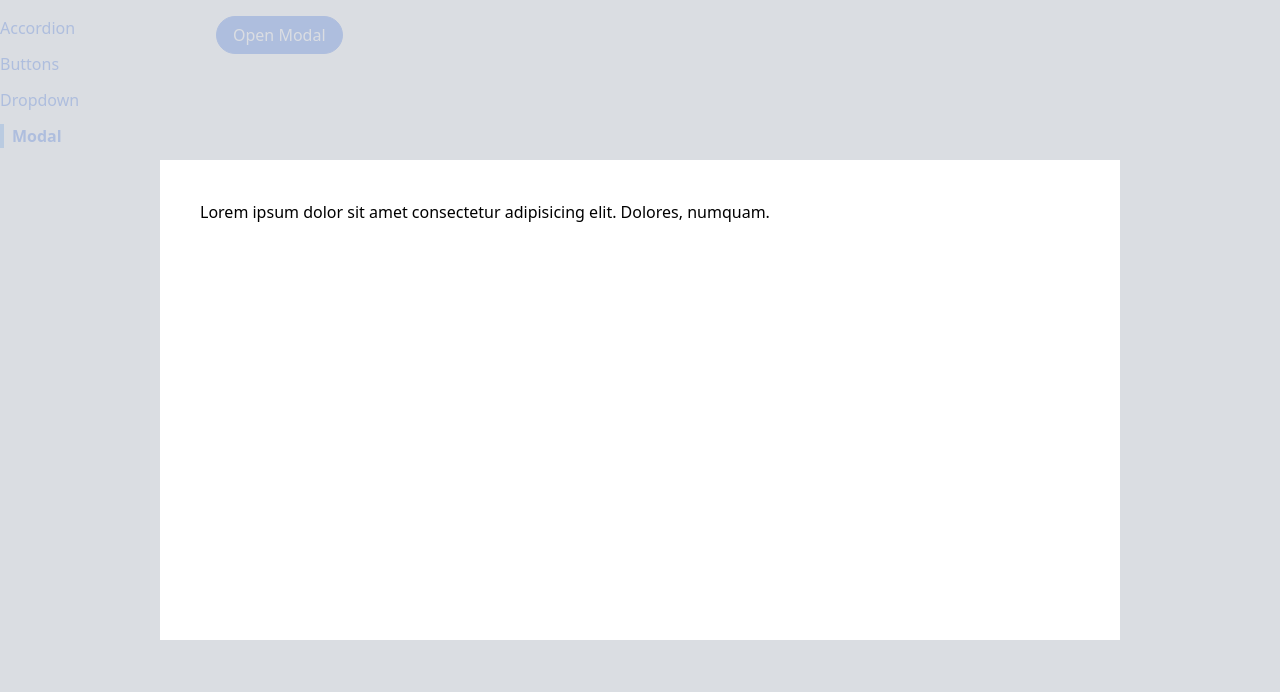
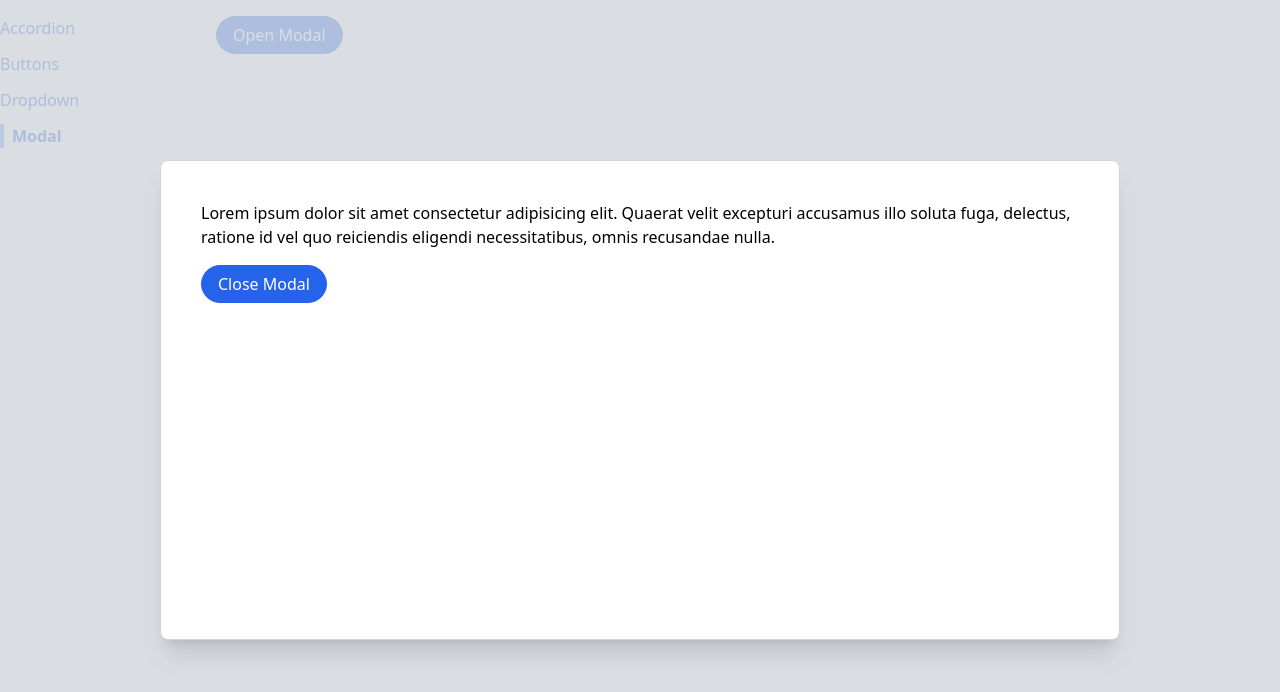
Before and after one commit to mrivasperez/component-library, a React (Vite) app: page /modal in a window 1280 px wide. Both pictures are taken after a click on the button "Open Modal". Shown: the top 692 px of the page. Built offline with nearby package versions, Linux system fonts and the light colour scheme.

Commit message:
style: Modal styling

```diff
--- a/src/components/Modal.tsx
+++ b/src/components/Modal.tsx
@@ -1,13 +1,24 @@
+import { PropsWithChildren, useEffect } from "react";
 import ReactDOM from "react-dom";
 
-const Modal = () => {
+interface ModalProps {
+  onClose: () => void;
+}
+
+const Modal = ({ onClose, children }: PropsWithChildren<ModalProps>) => {
+  // prevent overflow scroll
+  useEffect(() => {
+    document.body.classList.add("overflow-hidden");
+    return document.body.classList.remove("overflow-hidden");
+  }, []);
+
   return ReactDOM.createPortal(
     <div>
-      <div className=" absolute inset-0 bg-gray-300 opacity-80"></div>
-      <div className="absolute inset-40 p-10 bg-white">
-        Lorem ipsum dolor sit amet consectetur adipisicing elit. Dolores,
-        numquam.
-      </div>
+      <div
+        className="fixed inset-0 bg-gray-300 opacity-80"
+        onClick={onClose}
+      ></div>
+      <div className="fixed inset-40 p-10 bg-white shadow-xl border border-gray-300 rounded-lg">{children}</div>
     </div>,
     document.getElementById("modal-container")!
   );
--- a/src/pages/ModalPage.tsx
+++ b/src/pages/ModalPage.tsx
@@ -5,16 +5,26 @@ import Modal from "../components/Modal";
 const ModalPage = () => {
   const [showModal, setShowModal] = useState(false);
 
-  const handleClick = () => {
-    setShowModal(true);
-  };
+  const handleShowModal = () => setShowModal(!showModal);
 
   return (
     <div>
-      <Button variant="primary" rounded onClick={handleClick}>
+      <Button variant="primary" rounded onClick={handleShowModal}>
         Open Modal
       </Button>
-      {showModal && <Modal />}
+
+      {showModal && (
+        <Modal onClose={handleShowModal}>
+          <p className="mb-4">
+            Lorem ipsum dolor sit amet consectetur adipisicing elit. Quaerat
+            velit excepturi accusamus illo soluta fuga, delectus, ratione id vel
+            quo reiciendis eligendi necessitatibus, omnis recusandae nulla.
+          </p>
+          <Button onClick={handleShowModal} rounded>
+            Close Modal
+          </Button>
+        </Modal>
+      )}
     </div>
   );
 };
```
